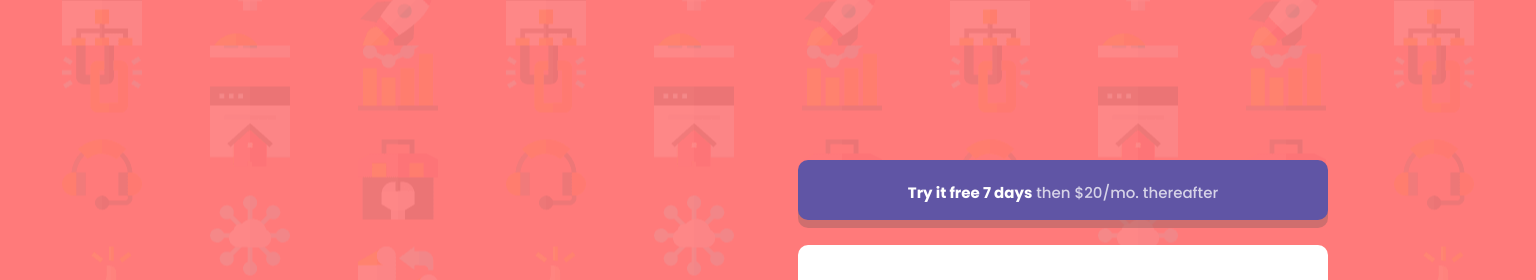
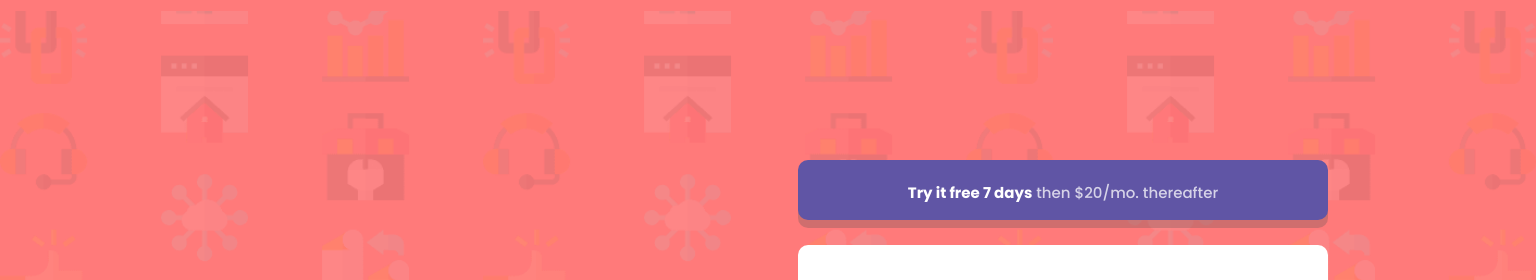
Before and after one commit to selimbiber/Pure-JavaScript-Projects, a plain HTML site: page Sign-upForm/index.html in a window 1536 px wide. Shown: the top 280 px of the page. Drawn offline with Linux system fonts and the light colour scheme.

Commit message:
fix background image and alignment

```diff
--- a/Sign-upForm/styles.css
+++ b/Sign-upForm/styles.css
@@ -48,8 +48,8 @@ body {
     text-rendering: optimizeSpeed;
     line-height: 1.5;
     font-size: 1.6rem;
-    background-image: url(./images/bg-intro-mobile.png);
-    background-color: var(--primary-color-red);
+    background: var(--primary-color-red) url(./images/bg-intro-mobile.png) repeat-x center;
+    background-size: contain;
 }
 
 ul[class],
@@ -263,8 +263,10 @@ footer > p {
 @media screen and (min-width: 1440px) {
     body {
         background-image: url(./images/bg-intro-desktop.png);
-        background-repeat: repeat-y;
-        background-position: center;
+        background-size: contain;
+        display: flex;
+        justify-content: center;
+        align-items: center;
     }
     #main-container {
         flex-direction: row;
```
